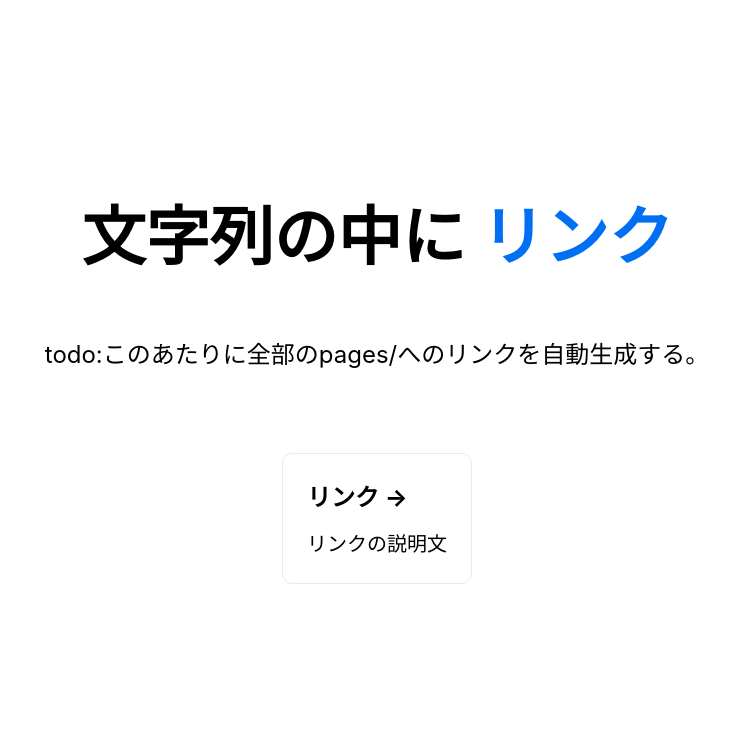
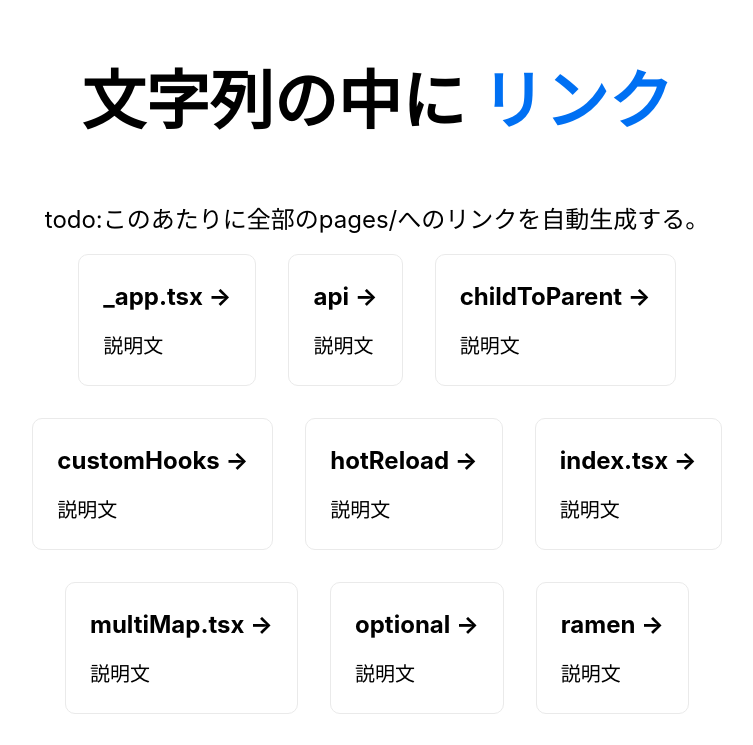
Before and after one commit to jun0222/next-various, a Next.js app: page / in a window 1280 px wide. Shown: the top 745 px of the page, without its empty margins (263-1016 px from the left). Built offline with nearby package versions, Linux system fonts and the light colour scheme.

Commit message:
Add: pages/へのリンクを追加 修正点アリ

```diff
--- /dev/null
+++ b/pages/api/getPagesPaths.ts
@@ -0,0 +1,13 @@
+import { NextApiRequest, NextApiResponse } from 'next'
+import * as fs from 'fs'
+
+export default (req: NextApiRequest, res: NextApiResponse) => {
+  if (req.method === 'GET') {
+    const path = './pages'
+    const files = fs.readdirSync(path)
+    res.json({
+      paths: files,
+    })
+    return res.status(200).json(files)
+  }
+}
--- a/pages/index.tsx
+++ b/pages/index.tsx
@@ -1,9 +1,21 @@
+import axios from 'axios'
 import type { NextPage } from 'next'
 import Head from 'next/head'
 import Image from 'next/image'
+import React from 'react'
+import { useEffect } from 'react'
 import styles from '../styles/Home.module.css'
+import getPagesPaths from './api/getPagesPaths'
 
 const Home: NextPage = () => {
+  const [pages, setPages] = React.useState([])
+  useEffect(() => {
+    async function getPagesPaths() {
+      const { data } = await axios.get('/api/getPagesPaths')
+      setPages(data.paths)
+    }
+    getPagesPaths()
+  }, [])
   return (
     <div className={styles.container}>
       <Head>
@@ -19,6 +31,14 @@ const Home: NextPage = () => {
 
         <p className={styles.description}>
           todo:このあたりに全部のpages/へのリンクを自動生成する。
+          <div className={styles.grid}>
+          {pages.map((page) => (
+            <a key={page} href={page} className={styles.card}>
+              <h2>{page} &rarr;</h2>
+              <p>説明文</p>
+            </a>
+          ))}
+          </div>
         </p>
 
         <div className={styles.grid}>
```
